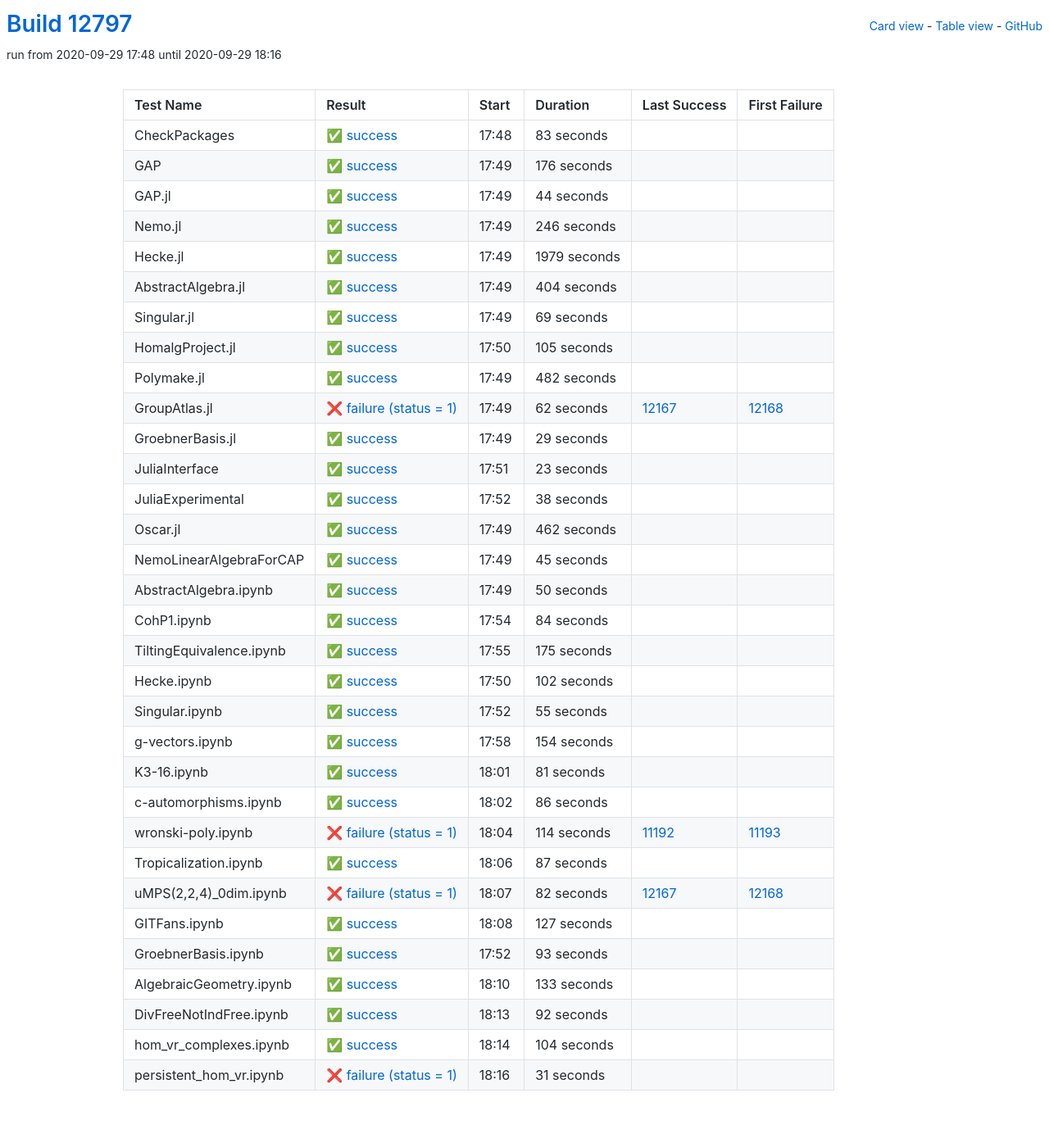
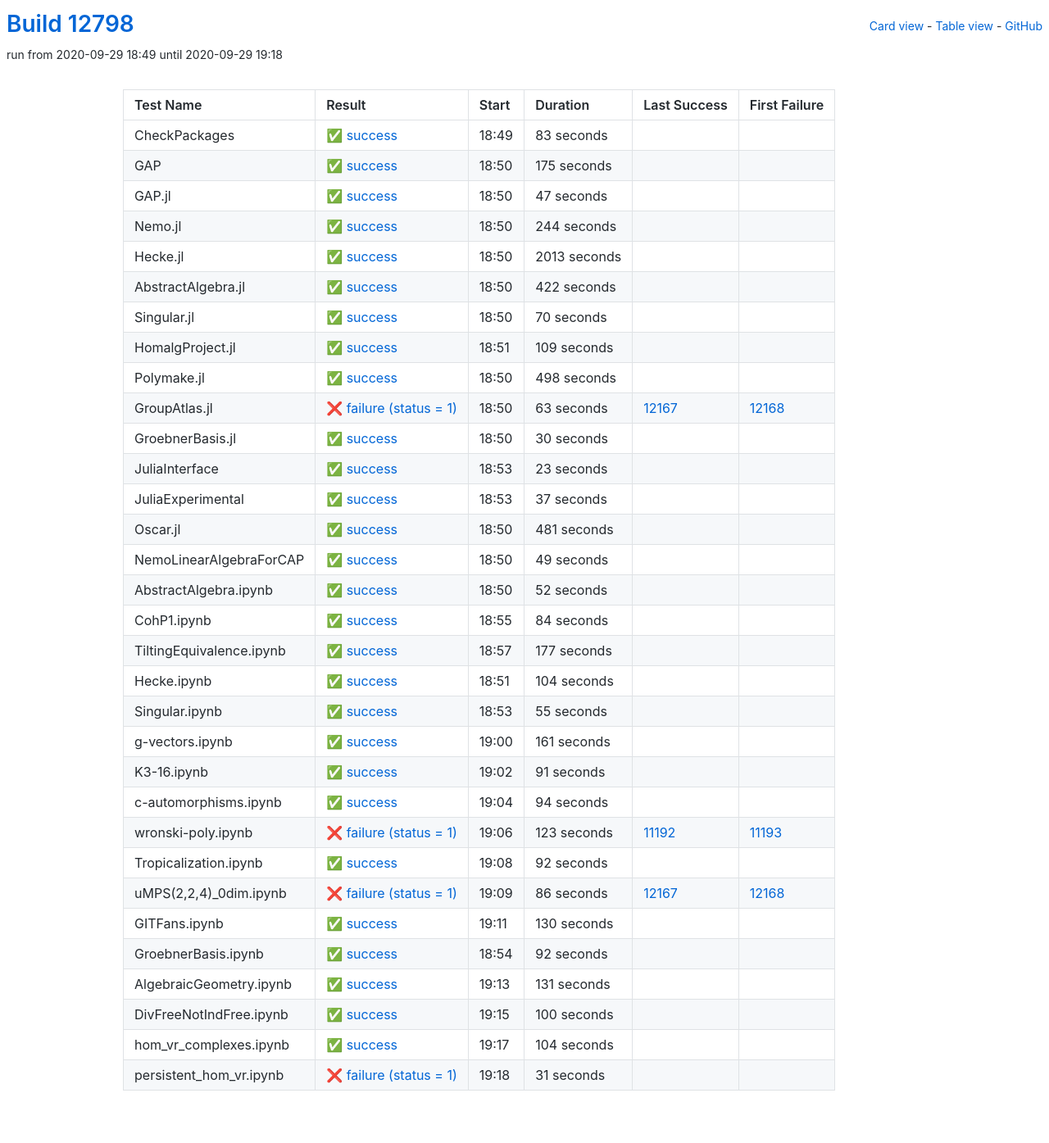
Before and after one commit to oscar-system/oscar-ci-status, a Jekyll site: the page built from table.html, in a window 1280 px wide. Shown: the whole page at 82% size. Built offline with Jekyll 4.4.1, drawn with Linux system fonts in a browser that asks for light colours.

Commit message:
Build #12798

```diff
--- a/_data/ci.yml
+++ b/_data/ci.yml
@@ -1,6 +1,6 @@
 ---
-build: 12797
-build_url: https://oscarci.mathematik.uni-kl.de/job/oscar/12797/
+build: 12798
+build_url: https://oscarci.mathematik.uni-kl.de/job/oscar/12798/
 job: oscar
 organization: oscar-system
 repo: oscar-ci-status
@@ -8,8 +8,8 @@
 tests:
 - name: CheckPackages
   id: checkpackages
-  log: https://oscarci.mathematik.uni-kl.de/job/oscar/12797/artifact/logs/build-12797/CheckPackages.log
-  start: 2020-09-29 17:48
+  log: https://oscarci.mathematik.uni-kl.de/job/oscar/12798/artifact/logs/build-12798/CheckPackages.log
+  start: 2020-09-29 18:49
   success: true
   exitcode: 0
   status: success
@@ -20,128 +20,128 @@
   first_failure_url:
 - name: GAP
   id: gap
-  log: https://oscarci.mathematik.uni-kl.de/job/oscar/12797/artifact/logs/build-12797/GAP.log
-  start: 2020-09-29 17:49
+  log: https://oscarci.mathematik.uni-kl.de/job/oscar/12798/artifact/logs/build-12798/GAP.log
+  start: 2020-09-29 18:50
   success: true
   exitcode: 0
   status: success
-  duration: 176
+  duration: 175
   last_success: false
   last_success_url:
   first_failure: false
   first_failure_url:
 - name: GAP.jl
   id: gap-jl
-  log: https://oscarci.mathematik.uni-kl.de/job/oscar/12797/artifact/logs/build-12797/GAP.jl.log
-  start: 2020-09-29 17:49
+  log: https://oscarci.mathematik.uni-kl.de/job/oscar/12798/artifact/logs/build-12798/GAP.jl.log
+  start: 2020-09-29 18:50
   success: true
   exitcode: 0
   status: success
-  duration: 44
+  duration: 47
   last_success: false
   last_success_url:
   first_failure: false
   first_failure_url:
 - name: Nemo.jl
   id: nemo-jl
-  log: https://oscarci.mathematik.uni-kl.de/job/oscar/12797/artifact/logs/build-12797/Nemo.jl.log
-  start: 2020-09-29 17:49
+  log: https://oscarci.mathematik.uni-kl.de/job/oscar/12798/artifact/logs/build-12798/Nemo.jl.log
+  start: 2020-09-29 18:50
   success: true
   exitcode: 0
   status: success
-  duration: 246
+  duration: 244
   last_success: false
   last_success_url:
   first_failure: false
   first_failure_url:
 - name: Hecke.jl
   id: hecke-jl
-  log: https://oscarci.mathematik.uni-kl.de/job/oscar/12797/artifact/logs/build-12797/Hecke.jl.log
-  start: 2020-09-29 17:49
+  log: https://oscarci.mathematik.uni-kl.de/job/oscar/12798/artifact/logs/build-12798/Hecke.jl.log
+  start: 2020-09-29 18:50
   success: true
   exitcode: 0
   status: success
-  duration: 1979
+  duration: 2013
   last_success: false
   last_success_url:
   first_failure: false
   first_failure_url:
 - name: AbstractAlgebra.jl
   id: abstractalgebra-jl
-  log: https://oscarci.mathematik.uni-kl.de/job/oscar/12797/artifact/logs/build-12797/AbstractAlgebra.jl.log
-  start: 2020-09-29 17:49
+  log: https://oscarci.mathematik.uni-kl.de/job/oscar/12798/artifact/logs/build-12798/AbstractAlgebra.jl.log
+  start: 2020-09-29 18:50
   success: true
   exitcode: 0
   status: success
-  duration: 404
+  duration: 422
   last_success: false
   last_success_url:
   first_failure: false
   first_failure_url:
 - name: Singular.jl
   id: singular-jl
-  log: https://oscarci.mathematik.uni-kl.de/job/oscar/12797/artifact/logs/build-12797/Singular.jl.log
-  start: 2020-09-29 17:49
+  log: https://oscarci.mathematik.uni-kl.de/job/oscar/12798/artifact/logs/build-12798/Singular.jl.log
+  start: 2020-09-29 18:50
   success: true
   exitcode: 0
   status: success
-  duration: 69
+  duration: 70
   last_success: false
   last_success_url:
   first_failure: false
   first_failure_url:
 - name: HomalgProject.jl
   id: homalgproject-jl
-  log: https://oscarci.mathematik.uni-kl.de/job/oscar/12797/artifact/logs/build-12797/HomalgProject.jl.log
-  start: 2020-09-29 17:50
+  log: https://oscarci.mathematik.uni-kl.de/job/oscar/12798/artifact/logs/build-12798/HomalgProject.jl.log
+  start: 2020-09-29 18:51
   success: true
   exitcode: 0
   status: success
-  duration: 105
+  duration: 109
   last_success: false
   last_success_url:
   first_failure: false
   first_failure_url:
 - name: Polymake.jl
   id: polymake-jl
-  log: https://oscarci.mathematik.uni-kl.de/job/oscar/12797/artifact/logs/build-12797/Polymake.jl.log
-  start: 2020-09-29 17:49
+  log: https://oscarci.mathematik.uni-kl.de/job/oscar/12798/artifact/logs/build-12798/Polymake.jl.log
+  start: 2020-09-29 18:50
   success: true
   exitcode: 0
   status: success
-  duration: 482
+  duration: 498
   last_success: false
   last_success_url:
   first_failure: false
   first_failure_url:
 - name: GroupAtlas.jl
   id: groupatlas-jl
-  log: https://oscarci.mathematik.uni-kl.de/job/oscar/12797/artifact/logs/build-12797/GroupAtlas.jl.log
-  start: 2020-09-29 17:49
+  log: https://oscarci.mathematik.uni-kl.de/job/oscar/12798/artifact/logs/build-12798/GroupAtlas.jl.log
+  start: 2020-09-29 18:50
   success: false
   exitcode: 1
   status: failure
-  duration: 62
+  duration: 63
   last_success: 12167
   last_success_url: https://oscarci.mathematik.uni-kl.de/job/oscar/12167/
   first_failure: 12168
   first_failure_url: https://oscarci.mathematik.uni-kl.de/job/oscar/12168/
 - name: GroebnerBasis.jl
   id: groebnerbasis-jl
-  log: https://oscarci.mathematik.uni-kl.de/job/oscar/12797/artifact/logs/build-12797/GroebnerBasis.jl.log
-  start: 2020-09-29 17:49
+  log: https://oscarci.mathematik.uni-kl.de/job/oscar/12798/artifact/logs/build-12798/GroebnerBasis.jl.log
+  start: 2020-09-29 18:50
   success: true
   exitcode: 0
   status: success
-  duration: 29
+  duration: 30
   last_success: false
   last_success_url:
   first_failure: false
   first_failure_url:
 - name: JuliaInterface
   id: juliainterface
-  log: https://oscarci.mathematik.uni-kl.de/job/oscar/12797/artifact/logs/build-12797/JuliaInterface.log
-  start: 2020-09-29 17:51
+  log: https://oscarci.mathematik.uni-kl.de/job/oscar/12798/artifact/logs/build-12798/JuliaInterface.log
+  start: 2020-09-29 18:53
   success: true
   exitcode: 0
   status: success
@@ -152,56 +152,56 @@
   first_failure_url:
 - name: JuliaExperimental
   id: juliaexperimental
-  log: https://oscarci.mathematik.uni-kl.de/job/oscar/12797/artifact/logs/build-12797/JuliaExperimental.log
-  start: 2020-09-29 17:52
+  log: https://oscarci.mathematik.uni-kl.de/job/oscar/12798/artifact/logs/build-12798/JuliaExperimental.log
+  start: 2020-09-29 18:53
   success: true
   exitcode: 0
   status: success
-  duration: 38
+  duration: 37
   last_success: false
   last_success_url:
   first_failure: false
   first_failure_url:
 - name: Oscar.jl
   id: oscar-jl
-  log: https://oscarci.mathematik.uni-kl.de/job/oscar/12797/artifact/logs/build-12797/Oscar.jl.log
-  start: 2020-09-29 17:49
+  log: https://oscarci.mathematik.uni-kl.de/job/oscar/12798/artifact/logs/build-12798/Oscar.jl.log
+  start: 2020-09-29 18:50
   success: true
   exitcode: 0
   status: success
-  duration: 462
+  duration: 481
   last_success: false
   last_success_url:
   first_failure: false
   first_failure_url:
 - name: NemoLinearAlgebraForCAP
   id: nemolinearalgebraforcap
-  log: https://oscarci.mathematik.uni-kl.de/job/oscar/12797/artifact/logs/build-12797/NemoLinearAlgebraForCAP.log
-  start: 2020-09-29 17:49
+  log: https://oscarci.mathematik.uni-kl.de/job/oscar/12798/artifact/logs/build-12798/NemoLinearAlgebraForCAP.log
+  start: 2020-09-29 18:50
   success: true
   exitcode: 0
   status: success
-  duration: 45
+  duration: 49
   last_success: false
   last_success_url:
   first_failure: false
   first_failure_url:
 - name: AbstractAlgebra.ipynb
   id: abstractalgebra-ipynb
-  log: https://oscarci.mathematik.uni-kl.de/job/oscar/12797/artifact/logs/build-12797/AbstractAlgebra.ipynb.log
-  start: 2020-09-29 17:49
+  log: https://oscarci.mathematik.uni-kl.de/job/oscar/12798/artifact/logs/build-12798/AbstractAlgebra.ipynb.log
+  start: 2020-09-29 18:50
   success: true
   exitcode: 0
   status: success
-  duration: 50
+  duration: 52
   last_success: false
   last_success_url:
   first_failure: false
   first_failure_url:
 - name: CohP1.ipynb
   id: cohp1-ipynb
-  log: https://oscarci.mathematik.uni-kl.de/job/oscar/12797/artifact/logs/build-12797/CohP1.ipynb.log
-  start: 2020-09-29 17:54
+  log: https://oscarci.mathematik.uni-kl.de/job/oscar/12798/artifact/logs/build-12798/CohP1.ipynb.log
+  start: 2020-09-29 18:55
   success: true
   exitcode: 0
   status: success
@@ -212,32 +212,32 @@
   first_failure_url:
 - name: TiltingEquivalence.ipynb
   id: tiltingequivalence-ipynb
-  log: https://oscarci.mathematik.uni-kl.de/job/oscar/12797/artifact/logs/build-12797/TiltingEquivalence.ipynb.log
-  start: 2020-09-29 17:55
+  log: https://oscarci.mathematik.uni-kl.de/job/oscar/12798/artifact/logs/build-12798/TiltingEquivalence.ipynb.log
+  start: 2020-09-29 18:57
   success: true
   exitcode: 0
   status: success
-  duration: 175
+  duration: 177
   last_success: false
   last_success_url:
   first_failure: false
   first_failure_url:
 - name: Hecke.ipynb
   id: hecke-ipynb
-  log: https://oscarci.mathematik.uni-kl.de/job/oscar/12797/artifact/logs/build-12797/Hecke.ipynb.log
-  start: 2020-09-29 17:50
+  log: https://oscarci.mathematik.uni-kl.de/job/oscar/12798/artifact/logs/build-12798/Hecke.ipynb.log
+  start: 2020-09-29 18:51
   success: true
   exitcode: 0
   status: success
-  duration: 102
+  duration: 104
   last_success: false
   last_success_url:
   first_failure: false
   first_failure_url:
 - name: Singular.ipynb
   id: singular-ipynb
-  log: https://oscarci.mathematik.uni-kl.de/job/oscar/12797/artifact/logs/build-12797/Singular.ipynb.log
-  start: 2020-09-29 17:52
+  log: https://oscarci.mathematik.uni-kl.de/job/oscar/12798/artifact/logs/build-12798/Singular.ipynb.log
+  start: 2020-09-29 18:53
   success: true
   exitcode: 0
   status: success
@@ -248,116 +248,56 @@
   first_failure_url:
 - name: g-vectors.ipynb
   id: g-vectors-ipynb
-  log: https://oscarci.mathematik.uni-kl.de/job/oscar/12797/artifact/logs/build-12797/g-vectors.ipynb.log
-  start: 2020-09-29 17:58
+  log: https://oscarci.mathematik.uni-kl.de/job/oscar/12798/artifact/logs/build-12798/g-vectors.ipynb.log
+  start: 2020-09-29 19:00
   success: true
   exitcode: 0
   status: success
-  duration: 154
+  duration: 161
   last_success: false
   last_success_url:
   first_failure: false
   first_failure_url:
 - name: K3-16.ipynb
   id: k3-16-ipynb
-  log: https://oscarci.mathematik.uni-kl.de/job/oscar/12797/artifact/logs/build-12797/K3-16.ipynb.log
-  start: 2020-09-29 18:01
+  log: https://oscarci.mathematik.uni-kl.de/job/oscar/12798/artifact/logs/build-12798/K3-16.ipynb.log
+  start: 2020-09-29 19:02
   success: true
   exitcode: 0
   status: success
-  duration: 81
+  duration: 91
   last_success: false
   last_success_url:
   first_failure: false
   first_failure_url:
 - name: c-automorphisms.ipynb
   id: c-automorphisms-ipynb
-  log: https://oscarci.mathematik.uni-kl.de/job/oscar/12797/artifact/logs/build-12797/c-automorphisms.ipynb.log
-  start: 2020-09-29 18:02
+  log: https://oscarci.mathematik.uni-kl.de/job/oscar/12798/artifact/logs/build-12798/c-automorphisms.ipynb.log
+  start: 2020-09-29 19:04
   success: true
   exitcode: 0
   status: success
-  duration: 86
+  duration: 94
   last_success: false
   last_success_url:
   first_failure: false
   first_failure_url:
 - name: wronski-poly.ipynb
   id: wronski-poly-ipynb
-  log: https://oscarci.mathematik.uni-kl.de/job/oscar/12797/artifact/logs/build-12797/wronski-poly.ipynb.log
-  start: 2020-09-29 18:04
+  log: https://oscarci.mathematik.uni-kl.de/job/oscar/12798/artifact/logs/build-12798/wronski-poly.ipynb.log
+  start: 2020-09-29 19:06
   success: false
   exitcode: 1
   status: failure
-  duration: 114
+  duration: 123
   last_success: 11192
   last_success_url: https://oscarci.mathematik.uni-kl.de/job/oscar/11192/
   first_failure: 11193
   first_failure_url: https://oscarci.mathematik.uni-kl.de/job/oscar/11193/
 - name: Tropicalization.ipynb
   id: tropicalization-ipynb
-  log: https://oscarci.mathematik.uni-kl.de/job/oscar/12797/artifact/logs/build-12797/Tropicalization.ipynb.log
-  start: 2020-09-29 18:06
-  success: true
-  exitcode: 0
-  status: success
-  duration: 87
-  last_success: false
-  last_success_url:
-  first_failure: false
-  first_failure_url:
-- name: uMPS(2,2,4)_0dim.ipynb
-  id: umps-2-2-4-0dim-ipynb
-  log: https://oscarci.mathematik.uni-kl.de/job/oscar/12797/artifact/logs/build-12797/uMPS-2-2-4-_0dim.ipynb.log
-  start: 2020-09-29 18:07
-  success: false
-  exitcode: 1
-  status: failure
-  duration: 82
-  last_success: 12167
-  last_success_url: https://oscarci.mathematik.uni-kl.de/job/oscar/12167/
-  first_failure: 12168
-  first_failure_url: https://oscarci.mathematik.uni-kl.de/job/oscar/12168/
-- name: GITFans.ipynb
-  id: gitfans-ipynb
-  log: https://oscarci.mathematik.uni-kl.de/job/oscar/12797/artifact/logs/build-12797/GITFans.ipynb.log
-  start: 2020-09-29 18:08
-  success: true
-  exitcode: 0
-  status: success
-  duration: 127
-  last_success: false
-  last_success_url:
-  first_failure: false
-  first_failure_url:
-- name: GroebnerBasis.ipynb
-  id: groebnerbasis-ipynb
-  log: https://oscarci.mathematik.uni-kl.de/job/oscar/12797/artifact/logs/build-12797/GroebnerBasis.ipynb.log
-  start: 2020-09-29 17:52
-  success: true
-  exitcode: 0
-  status: success
-  duration: 93
-  last_success: false
-  last_success_url:
-  first_failure: false
-  first_failure_url:
-- name: AlgebraicGeometry.ipynb
-  id: algebraicgeometry-ipynb
-  log: https://oscarci.mathematik.uni-kl.de/job/oscar/12797/artifact/logs/build-12797/AlgebraicGeometry.ipynb.log
-  start: 2020-09-29 18:10
-  success: true
-  exitcode: 0
-  status: success
-  duration: 133
-  last_success: false
-  last_success_url:
-  first_failure: false
-  first_failure_url:
-- name: DivFreeNotIndFree.ipynb
-  id: divfreenotindfree-ipynb
-  log: https://oscarci.mathematik.uni-kl.de/job/oscar/12797/artifact/logs/build-12797/DivFreeNotIndFree.ipynb.log
-  start: 2020-09-29 18:13
+  log: https://oscarci.mathematik.uni-kl.de/job/oscar/12798/artifact/logs/build-12798/Tropicalization.ipynb.log
+  start: 2020-09-29 19:08
   success: true
   exitcode: 0
   status: success
@@ -366,10 +306,70 @@
   last_success_url:
   first_failure: false
   first_failure_url:
+- name: uMPS(2,2,4)_0dim.ipynb
+  id: umps-2-2-4-0dim-ipynb
+  log: https://oscarci.mathematik.uni-kl.de/job/oscar/12798/artifact/logs/build-12798/uMPS-2-2-4-_0dim.ipynb.log
+  start: 2020-09-29 19:09
+  success: false
+  exitcode: 1
+  status: failure
+  duration: 86
+  last_success: 12167
+  last_success_url: https://oscarci.mathematik.uni-kl.de/job/oscar/12167/
+  first_failure: 12168
+  first_failure_url: https://oscarci.mathematik.uni-kl.de/job/oscar/12168/
+- name: GITFans.ipynb
+  id: gitfans-ipynb
+  log: https://oscarci.mathematik.uni-kl.de/job/oscar/12798/artifact/logs/build-12798/GITFans.ipynb.log
+  start: 2020-09-29 19:11
+  success: true
+  exitcode: 0
+  status: success
+  duration: 130
+  last_success: false
+  last_success_url:
+  first_failure: false
+  first_failure_url:
+- name: GroebnerBasis.ipynb
+  id: groebnerbasis-ipynb
+  log: https://oscarci.mathematik.uni-kl.de/job/oscar/12798/artifact/logs/build-12798/GroebnerBasis.ipynb.log
+  start: 2020-09-29 18:54
+  success: true
+  exitcode: 0
+  status: success
+  duration: 92
+  last_success: false
+  last_success_url:
+  first_failure: false
+  first_failure_url:
+- name: AlgebraicGeometry.ipynb
+  id: algebraicgeometry-ipynb
+  log: https://oscarci.mathematik.uni-kl.de/job/oscar/12798/artifact/logs/build-12798/AlgebraicGeometry.ipynb.log
+  start: 2020-09-29 19:13
+  success: true
+  exitcode: 0
+  status: success
+  duration: 131
+  last_success: false
+  last_success_url:
+  first_failure: false
+  first_failure_url:
+- name: DivFreeNotIndFree.ipynb
+  id: divfreenotindfree-ipynb
+  log: https://oscarci.mathematik.uni-kl.de/job/oscar/12798/artifact/logs/build-12798/DivFreeNotIndFree.ipynb.log
+  start: 2020-09-29 19:15
+  success: true
+  exitcode: 0
+  status: success
+  duration: 100
+  last_success: false
+  last_success_url:
+  first_failure: false
+  first_failure_url:
 - name: hom_vr_complexes.ipynb
   id: hom-vr-complexes-ipynb
-  log: https://oscarci.mathematik.uni-kl.de/job/oscar/12797/artifact/logs/build-12797/hom_vr_complexes.ipynb.log
-  start: 2020-09-29 18:14
+  log: https://oscarci.mathematik.uni-kl.de/job/oscar/12798/artifact/logs/build-12798/hom_vr_complexes.ipynb.log
+  start: 2020-09-29 19:17
   success: true
   exitcode: 0
   status: success
@@ -380,8 +380,8 @@
   first_failure_url:
 - name: persistent_hom_vr.ipynb
   id: persistent-hom-vr-ipynb
-  log: https://oscarci.mathematik.uni-kl.de/job/oscar/12797/artifact/logs/build-12797/persistent_hom_vr.ipynb.log
-  start: 2020-09-29 18:16
+  log: https://oscarci.mathematik.uni-kl.de/job/oscar/12798/artifact/logs/build-12798/persistent_hom_vr.ipynb.log
+  start: 2020-09-29 19:18
   success: false
   exitcode: 1
   status: failure
```
Also changed, not shown: README.md.
